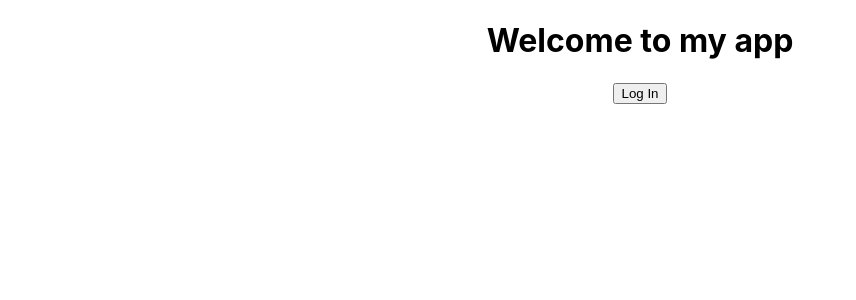
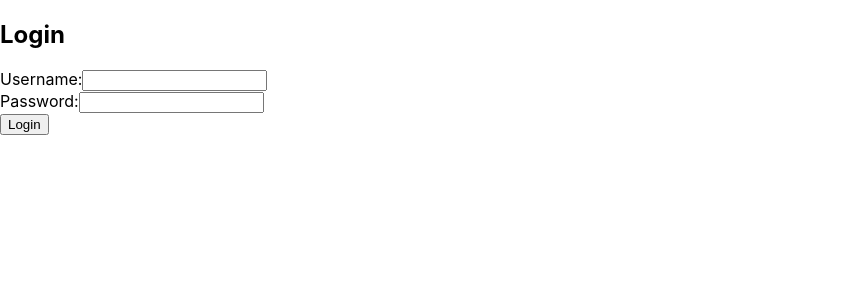
Before and after one commit to gamepow/project-myfinances-tool-web, a React (Create React App) app: page / in a window 1280 px wide. Shown: the top 300 px of the page, without its empty margins (0-856 px from the left). Built offline with nearby package versions, Linux system fonts and the light colour scheme.

Commit message:
Login Page

```diff
--- a/src/App.js
+++ /dev/null
@@ -1,26 +0,0 @@
-import logo from './logo.svg';
-import './App.css';
-
-function MyButton() {
-
-  function handleClick() {
-    alert('Button clicked');
-  }
-
-  return(
-    <button onClick={handleClick}>
-      Log In
-    </button>
-  )
-}
-
-function App() {
-  return (
-    <div className="App">
-      <h1>Welcome to my app</h1>
-      <MyButton />
-    </div>
-  );
-}
-
-export default App;
--- a/src/App.css
+++ b/src/Login.css
@@ -1,19 +1,19 @@
-.App {
+.Login {
   text-align: center;
 }
 
-.App-logo {
+.Login-logo {
   height: 40vmin;
   pointer-events: none;
 }
 
 @media (prefers-reduced-motion: no-preference) {
-  .App-logo {
-    animation: App-logo-spin infinite 20s linear;
+  .Login-logo {
+    animation: Login-logo-spin infinite 20s linear;
   }
 }
 
-.App-header {
+.Login-header {
   background-color: #282c34;
   min-height: 100vh;
   display: flex;
@@ -24,15 +24,6 @@
   color: white;
 }
 
-.App-link {
+.Login-link {
   color: #61dafb;
 }
-
-@keyframes App-logo-spin {
-  from {
-    transform: rotate(0deg);
-  }
-  to {
-    transform: rotate(360deg);
-  }
-}
--- /dev/null
+++ b/src/Login.js
@@ -0,0 +1,70 @@
+import logo from './logo.svg';
+import './Login.css';
+import React, { useState } from 'react';
+
+function Login() {
+  const [username, setUserName] = useState('');
+  const [password, setPassword] = useState('');
+  const [error, setError] = useState('');
+
+  const handleLogin = async (e) => {
+    e.preventDefault();
+
+    try {
+      const response = await fetch('http://localhost:8080/api/auth/login', {
+        method: 'POST',
+        headers: {
+          'Content-Type': 'application/json',
+        },
+        body: JSON.stringify({ username, password }),
+      });
+
+      if (response.ok) {
+
+        const data = await response.json();
+        // Store the JWT token in local storage or cookies
+        localStorage.setItem('token', data.token);
+        alert("Login Exitoso!");
+        // TODO: add redirect to home page
+        // window.location.href = '/main';
+
+      } else {
+        const errorMessage = await response.text();
+        setError(errorMessage);
+      }
+    } catch (error) {
+      setError("An error occurred during login: " + error);
+    }
+  };
+
+  return (
+    <div>
+      <h2>Login</h2>
+      {error && <p style={{ color: 'red' }}>{error}</p>}
+      <form onSubmit={handleLogin}>
+        <label>
+          Username:
+          <input
+            type="text"
+            value={username}
+            onChange={(e) => setUserName(e.target.value)}
+          />
+        </label>
+        <br />
+        <label>
+          Password:
+          <input
+            type="password"
+            value={password}
+            onChange={(e) => setPassword(e.target.value)}
+          />
+        </label>
+        <br />
+        <button type="submit">Login</button>
+      </form>
+    </div>
+  );
+
+}
+
+export default Login;
--- a/src/index.js
+++ b/src/index.js
@@ -1,7 +1,7 @@
 import React from 'react';
 import ReactDOM from 'react-dom/client';
 import './index.css';
-import App from './App';
+import App from './Login';
 import reportWebVitals from './reportWebVitals';
 
 const root = ReactDOM.createRoot(document.getElementById('root'));
```
Also changed, not shown: 1 other file (tests, documents, lock files or other folders).
